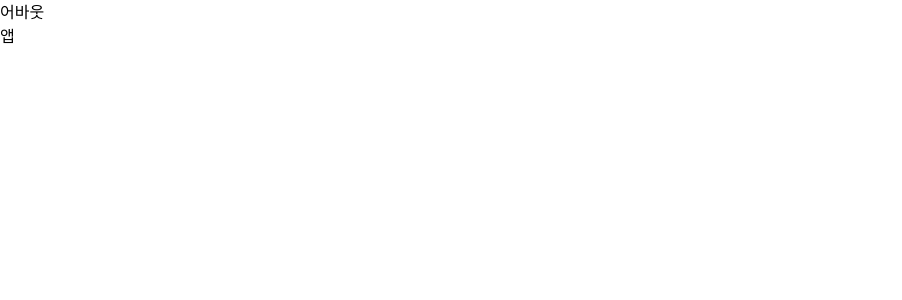
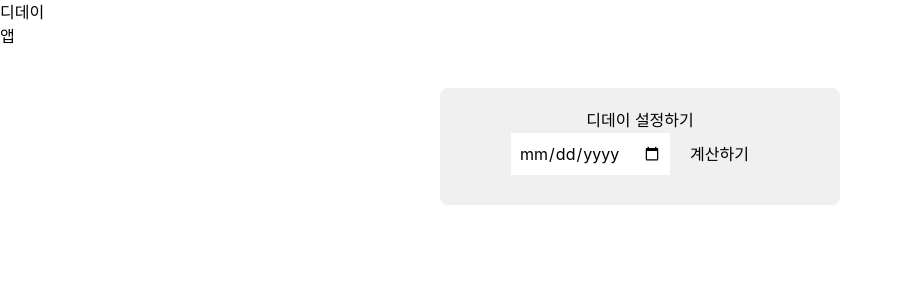
Before and after one commit to kimminsu31415/StudyWithMe, a React (Create React App) app: page /dday in a window 1280 px wide. Before the commit this address had no page. Shown: the top 300 px of the page, without its empty margins (0-902 px from the left). Built offline with nearby package versions, Linux system fonts and the light colour scheme; a web font is replaced by a local one.

Commit message:
add: D-day 기능

```diff
--- /dev/null
+++ b/src/DayCounter.js
@@ -0,0 +1,71 @@
+// src/DayCounter.js
+import React, { useState } from "react";
+
+const DayCounter = () => {
+  const [selectedDate, setSelectedDate] = useState("");
+  const [remainingDays, setRemainingDays] = useState(null);
+
+  const handleChange = (e) => {
+    setSelectedDate(e.target.value);
+  };
+
+  const calculateDDay = () => {
+    if (!selectedDate) {
+      setRemainingDays(null);
+      return;
+    }
+    const now = new Date();
+    // 선택한 날짜의 시간을 0시 0분 0초로 설정 (시간에 따른 오차 방지)
+    const targetDate = new Date(selectedDate);
+    targetDate.setHours(0, 0, 0, 0);
+    now.setHours(0, 0, 0, 0);
+
+    // 밀리초를 일수로 변환 (1일 = 24*60*60*1000)
+    const diffInMs = targetDate.getTime() - now.getTime();
+    const diffInDays = Math.ceil(diffInMs / (1000 * 60 * 60 * 24));
+    setRemainingDays(diffInDays);
+  };
+
+  return (
+    <div style={styles.container}>
+      <h1>디데이 설정하기</h1>
+      <input
+        type="date"
+        value={selectedDate}
+        onChange={handleChange}
+        style={styles.dateInput}
+      />
+      <button onClick={calculateDDay} style={styles.button}>
+        계산하기
+      </button>
+      {selectedDate && remainingDays !== null && (
+        <h2>
+          {selectedDate}까지 {remainingDays}일 남았습니다.
+        </h2>
+      )}
+    </div>
+  );
+};
+
+const styles = {
+  container: {
+    textAlign: "center",
+    padding: "20px",
+    backgroundColor: "#f0f0f0",
+    borderRadius: "8px",
+    maxWidth: "400px",
+    margin: "40px auto",
+  },
+  dateInput: {
+    padding: "8px",
+    fontSize: "16px",
+    marginBottom: "10px",
+  },
+  button: {
+    padding: "10px 20px",
+    fontSize: "16px",
+    cursor: "pointer",
+  },
+};
+
+export default DayCounter;
--- a/src/Routes.js
+++ b/src/Routes.js
@@ -3,6 +3,7 @@ import React from "react";
 import { BrowserRouter as Router, Routes, Route, Link } from "react-router-dom";
 import About from "./pages/About";
 import AppContent from "./AppContent";
+import DayCounter from "./DayCounter";
 
 function AppRoutes() {
   return (
@@ -10,7 +11,7 @@ function AppRoutes() {
       <nav>
         <ul>
           <li>
-            <Link to="/about">어바웃</Link>
+            <Link to="/dday">디데이</Link>
           </li>
           <li>
             <Link to="/app">앱</Link>
@@ -18,7 +19,7 @@ function AppRoutes() {
         </ul>
       </nav>
       <Routes>
-        <Route path="/about" element={<About />} />
+        <Route path="/dday" element={<DayCounter />} />
         <Route path="/app" element={<AppContent />} />
       </Routes>
     </Router>
```
